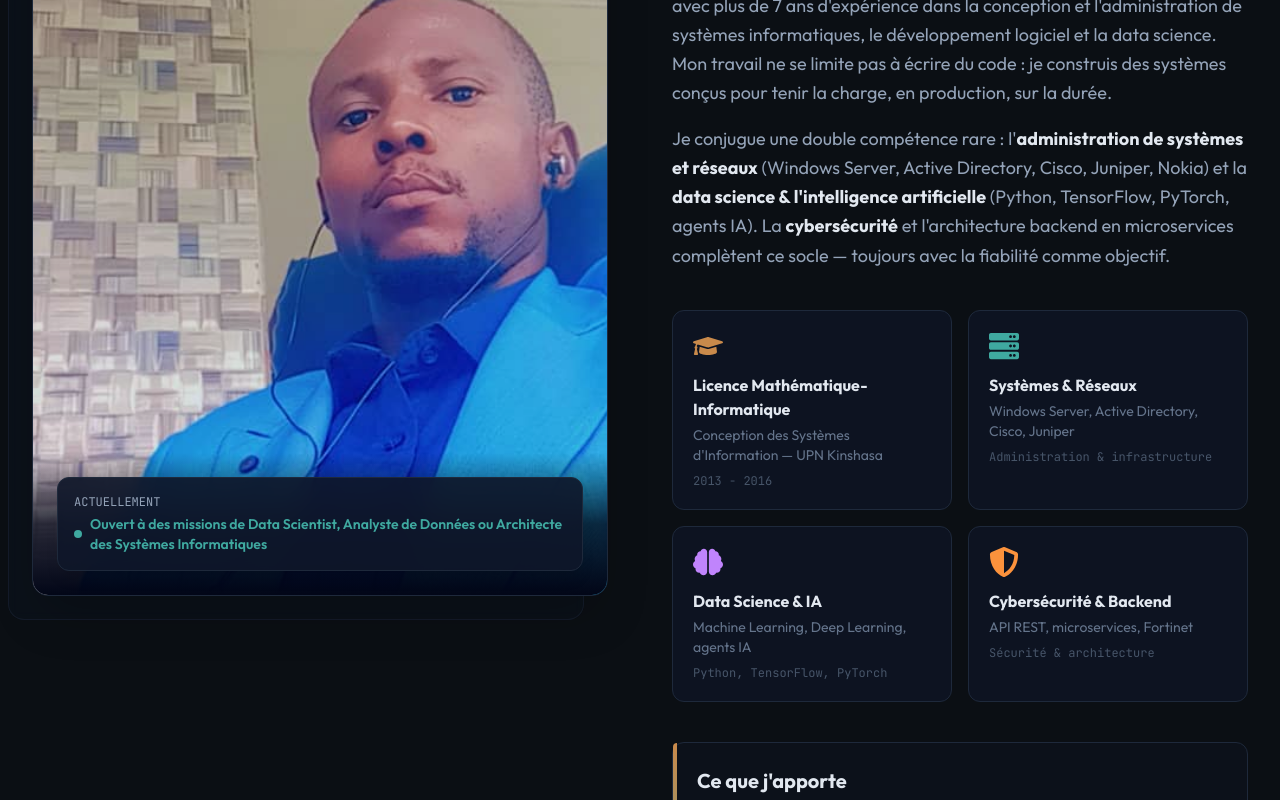
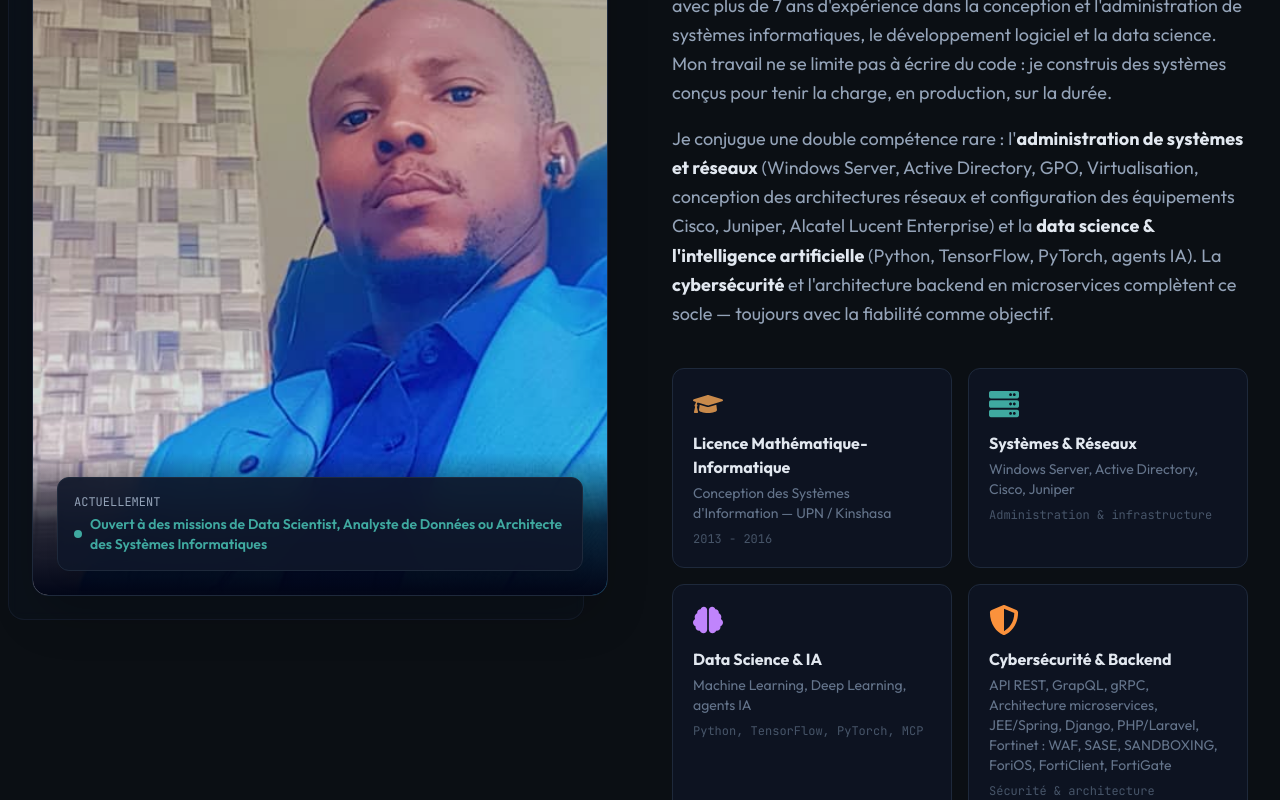
Before and after one commit to karlbifu/karlbifu, a React (Vite) app: page /karlbifu/about in a window 1280 px wide. Shown: the part 380-1180 px from the top of the page. Built offline with nearby package versions, Linux system fonts and the light colour scheme.

Commit message:
correction cv

```diff
--- a/src/pages/About.jsx
+++ b/src/pages/About.jsx
@@ -92,7 +92,7 @@ const About = () => {
                 Je suis <strong className="text-slate-200">Ingénieur Informaticien</strong>, diplômé en Mathématique-Informatique de l'Université Pédagogique Nationale (UPN) à Kinshasa, avec plus de 7 ans d'expérience dans la conception et l'administration de systèmes informatiques, le développement logiciel et la data science. Mon travail ne se limite pas à écrire du code : je construis des systèmes conçus pour tenir la charge, en production, sur la durée.
               </p>
               <p>
-                Je conjugue une double compétence rare : l'<strong className="text-slate-200">administration de systèmes et réseaux</strong> (Windows Server, Active Directory, Cisco, Juniper, Nokia) et la <strong className="text-slate-200">data science &amp; l'intelligence artificielle</strong> (Python, TensorFlow, PyTorch, agents IA). La <strong className="text-slate-200">cybersécurité</strong> et l'architecture backend en microservices complètent ce socle — toujours avec la fiabilité comme objectif.
+                Je conjugue une double compétence rare : l'<strong className="text-slate-200">administration de systèmes et réseaux</strong> (Windows Server, Active Directory, GPO, Virtualisation, conception des architectures réseaux et configuration des équipements Cisco, Juniper, Alcatel Lucent Enterprise) et la <strong className="text-slate-200">data science &amp; l'intelligence artificielle</strong> (Python, TensorFlow, PyTorch, agents IA). La <strong className="text-slate-200">cybersécurité</strong> et l'architecture backend en microservices complètent ce socle — toujours avec la fiabilité comme objectif.
               </p>
             </div>
           </motion.div>
@@ -102,7 +102,7 @@ const About = () => {
             <div className="p-5 bg-slate-900/60 border border-slate-800 rounded-xl hover:border-[#C98A4B]/40 transition-colors group">
               <FaGraduationCap className="text-3xl text-[#C98A4B] mb-3 group-hover:scale-110 transition-transform" />
               <h3 className="text-slate-200 font-bold mb-1">Licence Mathématique-Informatique</h3>
-              <p className="text-sm text-slate-500">Conception des Systèmes d'Information — UPN Kinshasa</p>
+              <p className="text-sm text-slate-500">Conception des Systèmes d'Information — UPN / Kinshasa</p>
               <p className="text-xs text-slate-600 mt-2 font-mono">2013 - 2016</p>
             </div>
 
@@ -117,13 +117,13 @@ const About = () => {
               <FaBrain className="text-3xl text-purple-400 mb-3 group-hover:scale-110 transition-transform" />
               <h3 className="text-slate-200 font-bold mb-1">Data Science &amp; IA</h3>
               <p className="text-sm text-slate-500">Machine Learning, Deep Learning, agents IA</p>
-              <p className="text-xs text-slate-600 mt-2 font-mono">Python, TensorFlow, PyTorch</p>
+              <p className="text-xs text-slate-600 mt-2 font-mono">Python, TensorFlow, PyTorch, MCP</p>
             </div>
 
             <div className="p-5 bg-slate-900/60 border border-slate-800 rounded-xl hover:border-orange-500/30 transition-colors group">
               <FaShieldAlt className="text-3xl text-orange-400 mb-3 group-hover:scale-110 transition-transform" />
               <h3 className="text-slate-200 font-bold mb-1">Cybersécurité &amp; Backend</h3>
-              <p className="text-sm text-slate-500">API REST, microservices, Fortinet</p>
+              <p className="text-sm text-slate-500">API REST, GrapQL, gRPC, Architecture microservices, JEE/Spring, Django, PHP/Laravel, Fortinet : WAF, SASE, SANDBOXING, ForiOS, FortiClient, FortiGate </p>
               <p className="text-xs text-slate-600 mt-2 font-mono">Sécurité &amp; architecture</p>
             </div>
           </motion.div>
@@ -159,7 +159,7 @@ const About = () => {
             </Button>
 
             <Button
-              href="/resume.pdf"
+              href="/CV_BATUNGUNI_BIFU_KARL_v2026.pdf"
               variant="outline"
               download="CV_Karl_Batunguni_Bifu.pdf"
               className="gap-2 group"
```
Also changed, not shown: 1 other file (tests, documents, lock files or other folders).
